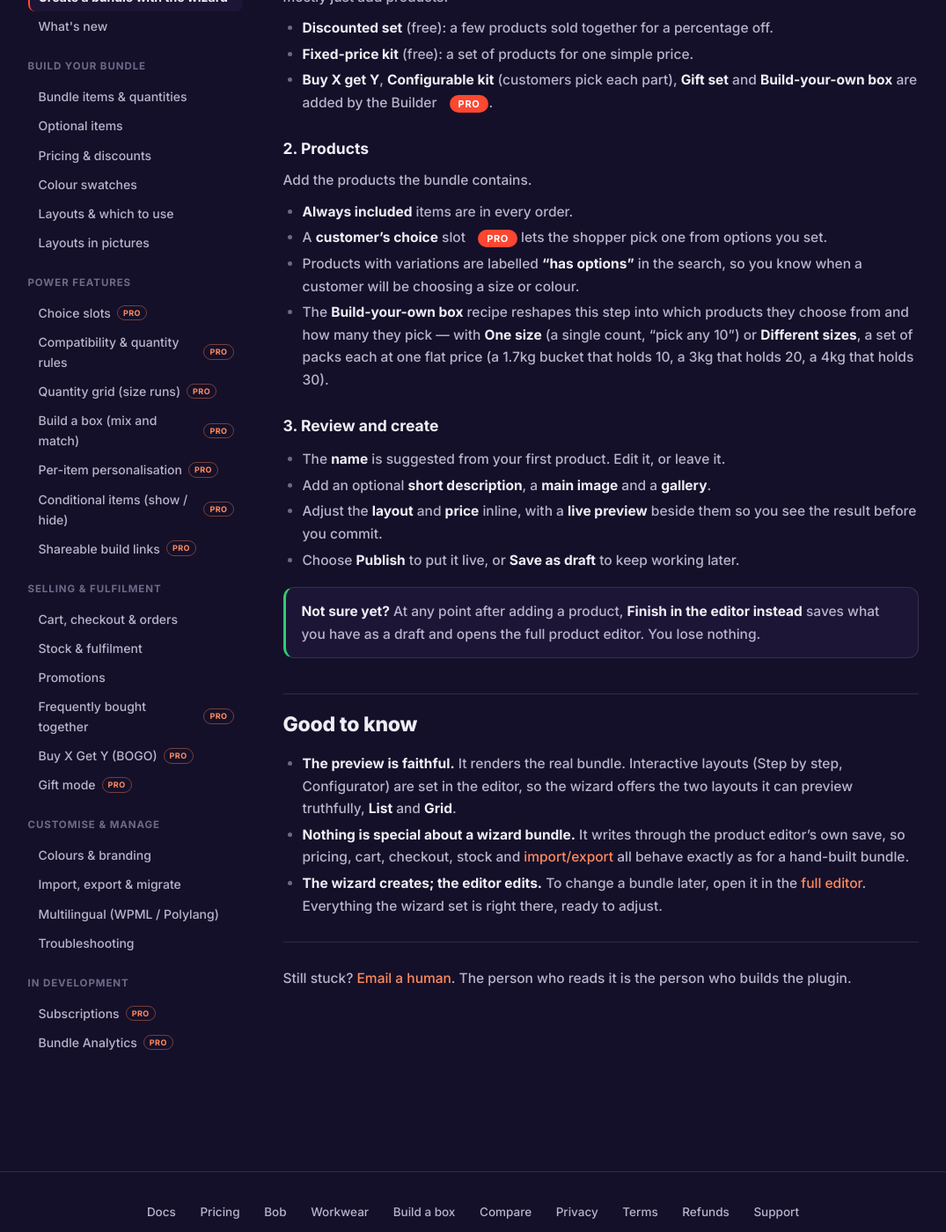
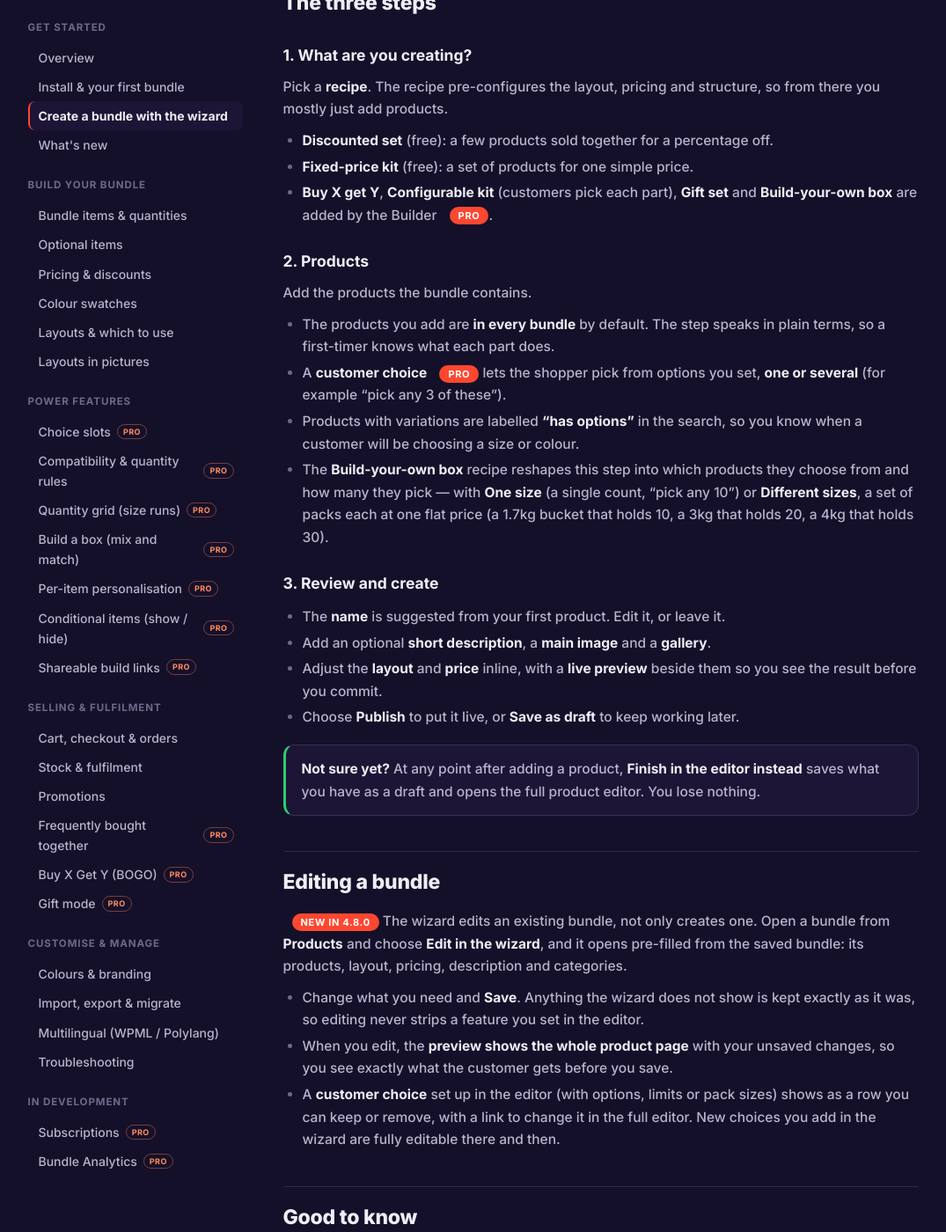
Before and after one commit to BundleBoss/website, a Jekyll site: the page built from docs/wizard.md, in a window 1280 px wide and 1400 px high, scrolled down 884 px. Shown: the whole window at 88% size, without its empty margins (95-1170 px from the left). Built offline with Jekyll 4.4.1, drawn with Linux system fonts in a browser that asks for light colours; some of the changed text lies outside the part shown.

Commit message:
Docs: reflect 4.8.0 wizard edit mode + pick-several on what's-new and wizard pages

```diff
--- a/docs/wizard.md
+++ b/docs/wizard.md
@@ -1,12 +1,14 @@
 ---
 layout: docs
 title: Create a bundle with the wizard
-description: A guided, step-by-step way to create a WooCommerce bundle. Pick what you are making, add products, preview, and publish.
+description: A guided, step-by-step way to create or edit a WooCommerce bundle. Pick what you are making, add products, preview, and publish.
 permalink: /docs/wizard/
-lede: Pick what you are making, add your products, see a live preview, and publish. The wizard builds an ordinary bundle you can still edit by hand.
+lede: Pick what you are making, add your products, see a live preview, and publish. The wizard now edits existing bundles too, and everything it builds is an ordinary bundle you can still change by hand.
 ---
 
 > **New in 4.6.0.** The wizard is the fastest way to make your first bundle. It is not a separate kind of product: everything it creates is a normal bundle, identical to one built by hand, so nothing is locked in to the wizard.
+>
+> **New in 4.8.0.** The wizard now **edits** an existing bundle too, not only creates one. Open a bundle, change its products, layout, pricing, name and more, and save. Anything the wizard does not show is kept exactly as it was, so editing never strips a feature you set in the editor.
 
 ## Where to find it
 
@@ -30,8 +32,8 @@ Pick a **recipe**. The recipe pre-configures the layout, pricing and structure,
 
 Add the products the bundle contains.
 
-- **Always included** items are in every order.
-- A **customer's choice** slot <span class="pro-pill">Pro</span> lets the shopper pick one from options you set.
+- The products you add are **in every bundle** by default. The step speaks in plain terms, so a first-timer knows what each part does.
+- A **customer choice** <span class="pro-pill">Pro</span> lets the shopper pick from options you set, **one or several** (for example "pick any 3 of these").
 - Products with variations are labelled **"has options"** in the search, so you know when a customer will be choosing a size or colour.
 - The **Build-your-own box** recipe reshapes this step into which products they choose from and how many they pick &mdash; with **One size** (a single count, "pick any 10") or **Different sizes**, a set of packs each at one flat price (a 1.7kg bucket that holds 10, a 3kg that holds 20, a 4kg that holds 30).
 
@@ -46,8 +48,16 @@ Add the products the bundle contains.
 <p><strong>Not sure yet?</strong> At any point after adding a product, <strong>Finish in the editor instead</strong> saves what you have as a draft and opens the full product editor. You lose nothing.</p>
 </div>
 
+## Editing a bundle
+
+<span class="pro-pill">New in 4.8.0</span> The wizard edits an existing bundle, not only creates one. Open a bundle from **Products** and choose **Edit in the wizard**, and it opens pre-filled from the saved bundle: its products, layout, pricing, description and categories.
+
+- Change what you need and **Save**. Anything the wizard does not show is kept exactly as it was, so editing never strips a feature you set in the editor.
+- When you edit, the **preview shows the whole product page** with your unsaved changes, so you see exactly what the customer gets before you save.
+- A **customer choice** set up in the editor (with options, limits or pack sizes) shows as a row you can keep or remove, with a link to change it in the full editor. New choices you add in the wizard are fully editable there and then.
+
 ## Good to know
 
 - **The preview is faithful.** It renders the real bundle. Interactive layouts (Step by step, Configurator) are set in the editor, so the wizard offers the two layouts it can preview truthfully, **List** and **Grid**.
 - **Nothing is special about a wizard bundle.** It writes through the product editor's own save, so pricing, cart, checkout, stock and [import/export](/docs/import-export/) all behave exactly as for a hand-built bundle.
-- **The wizard creates; the editor edits.** To change a bundle later, open it in the [full editor](/docs/getting-started/). Everything the wizard set is right there, ready to adjust.
+- **The wizard creates and edits.** Open a bundle in the wizard to change it, or the [full editor](/docs/getting-started/) for the deep options (per-item rules, tax, stock, the personalisation builder). It hands off to the editor at any point, and nothing is lost either way.
```
Also changed, not shown: docs/whats-new.md (+4 -0 lines).
